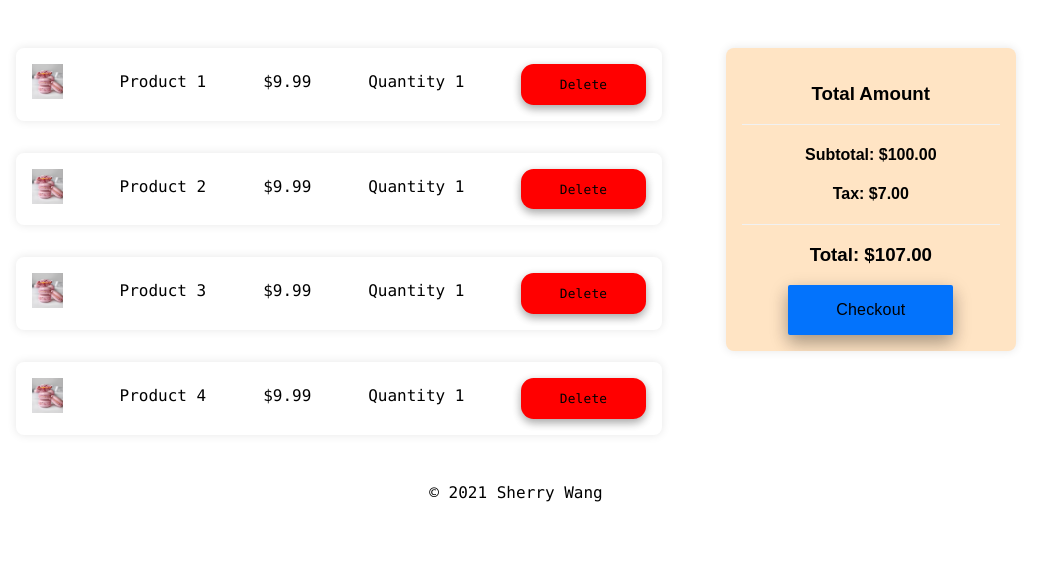
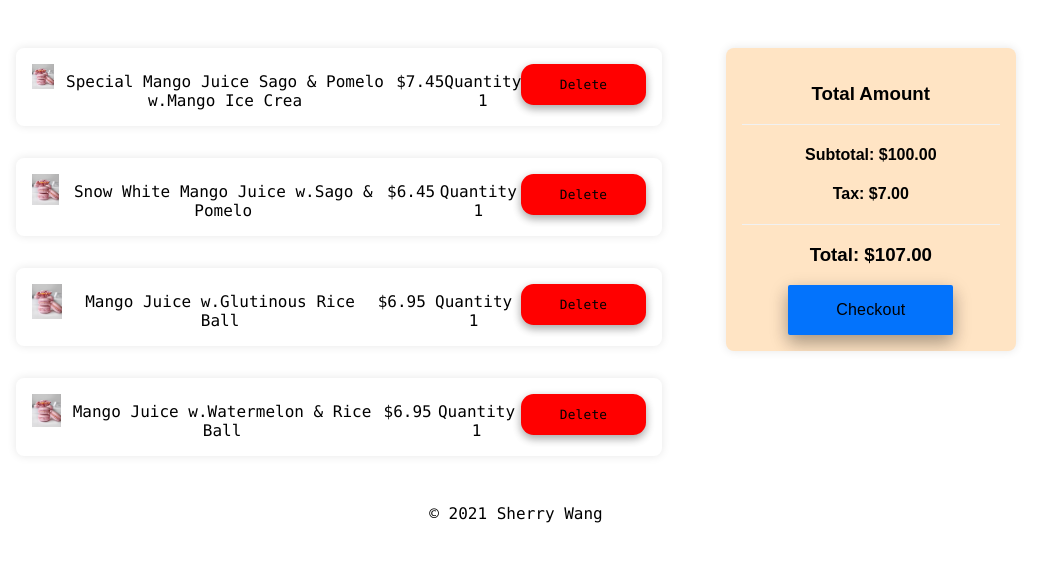
Before and after one commit to wserry7/wnm608_202160_ol1, a PHP site: page /cart.php in a window 1280 px wide. Shown: the part 51-613 px from the top of the page, without its empty margins (124-1171 px from the left). Run offline with PHP 8.4, Linux system fonts and the light colour scheme.

Commit message:
Update cart.php

```diff
--- a/wnm608_test/cart.php
+++ b/wnm608_test/cart.php
@@ -23,11 +23,11 @@
 							</figure>
 
 							<div class="checkout-detail-text">
-								Product 1
+								Special Mango Juice Sago & Pomelo w.Mango Ice Crea
 							</div>
 
 							<div class="checkout-detail-text">
-								$9.99
+								$7.45
 							</div>
 
 							<div class="checkout-detail-text">
@@ -46,11 +46,11 @@
 							</figure>
 
 							<div class="checkout-detail-text">
-								Product 2
+								Snow White Mango Juice w.Sago & Pomelo
 							</div>
 
 							<div class="checkout-detail-text">
-								$9.99
+								$6.45
 							</div>
 
 							<div class="checkout-detail-text">
@@ -69,11 +69,11 @@
 							</figure>
 
 							<div class="checkout-detail-text">
-								Product 3
+								Mango Juice w.Glutinous Rice Ball
 							</div>
 
 							<div class="checkout-detail-text">
-								$9.99
+								$6.95
 							</div>
 
 							<div class="checkout-detail-text">
@@ -92,11 +92,11 @@
 							</figure>
 
 							<div class="checkout-detail-text">
-								Product 4
+								Mango Juice w.Watermelon & Rice Ball
 							</div>
 
 							<div class="checkout-detail-text">
-								$9.99
+								$6.95
 							</div>
 
 							<div class="checkout-detail-text">
```
